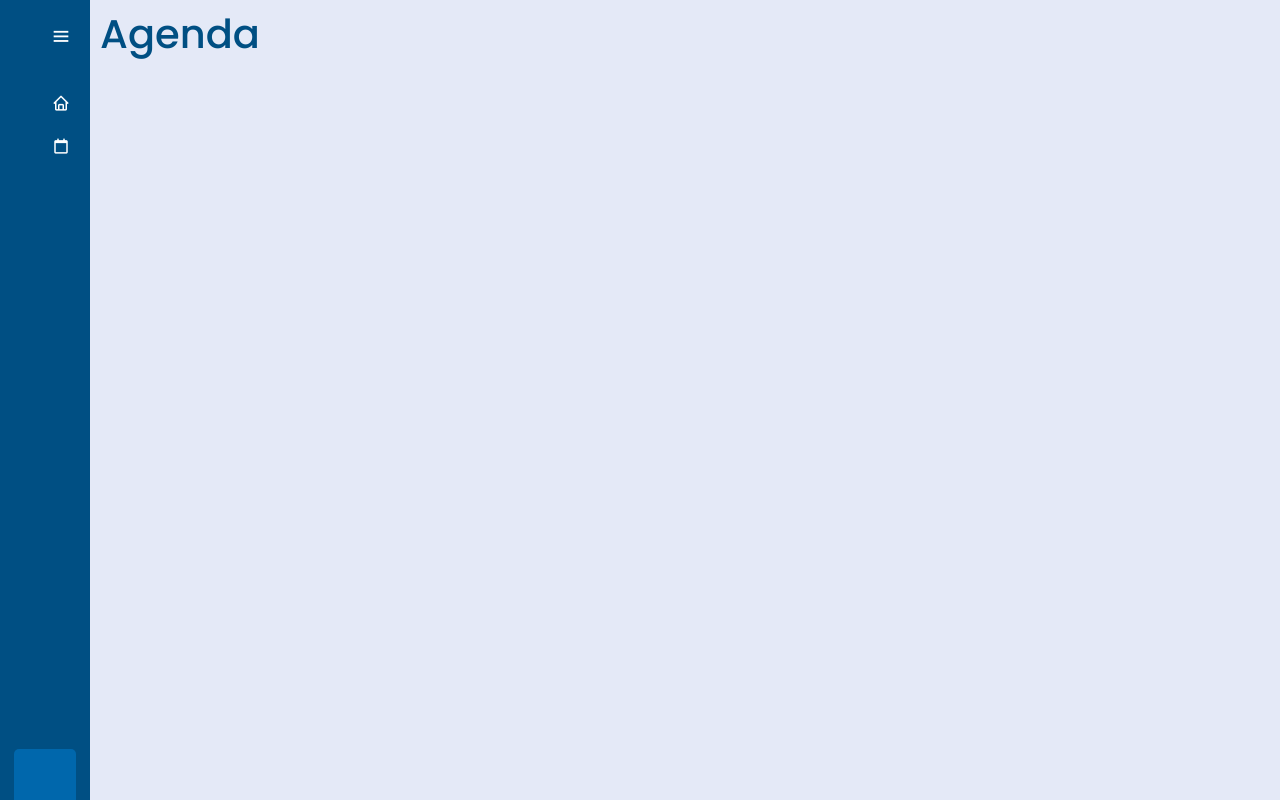
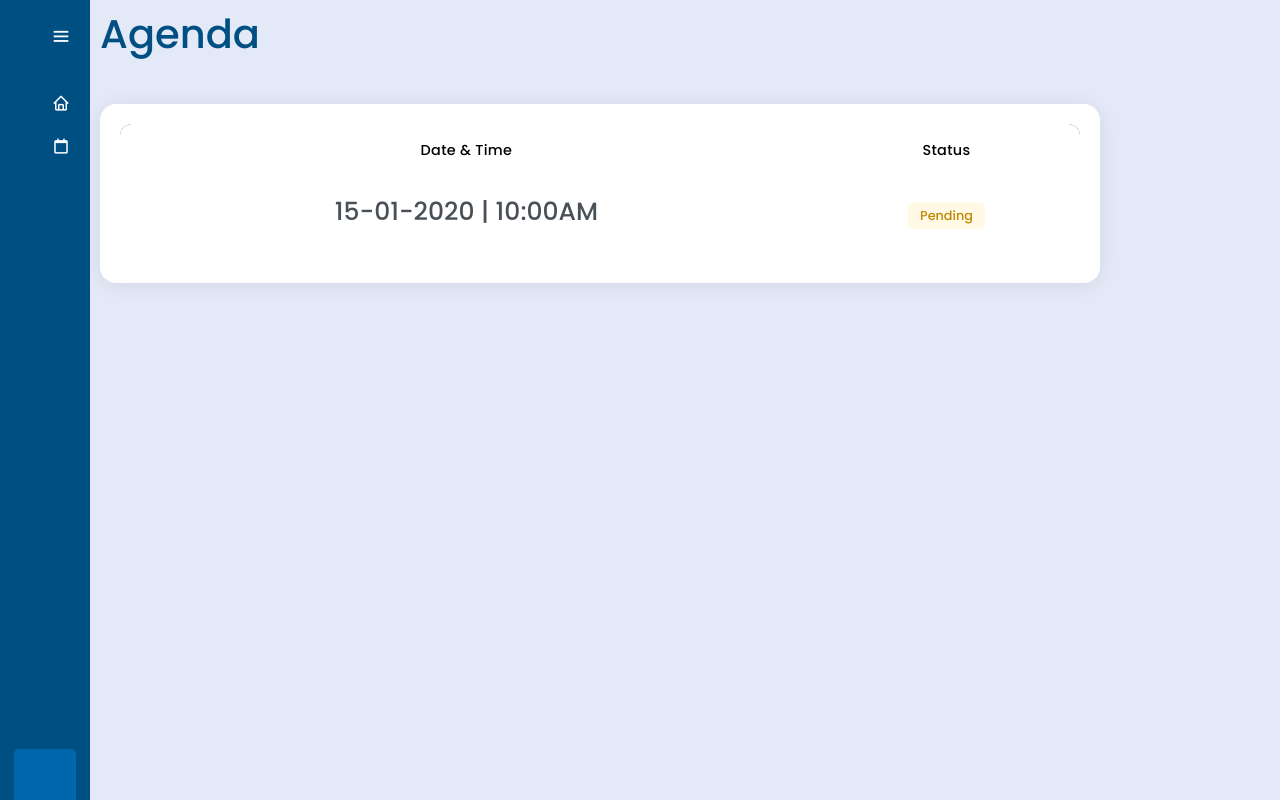
Before and after one commit to WesleyBule/MediFamba, a Django app: page /patients/agenda in a window 1280 px wide. Run offline with Django 5.2, Linux system fonts and the light colour scheme; a user stored in the database is signed in; tables that the repository leaves empty hold one stand-in row (values such as "Sample post"); some libraries are stand-ins or nearby versions.

Commit message:
feat: Patients agenda (beta)

```diff
--- a/users/models.py
+++ b/users/models.py
@@ -20,7 +20,7 @@ class Patient(models.Model):
     firstname = models.CharField(max_length=255, default="")
     lastname = models.CharField(max_length=255, default="")
     residence = models.CharField(max_length=50, default="")
-    phoneNumber = models.CharField(max_length=14, unique=True, default="+258 ")
+    phoneNumber = models.CharField(max_length=13, unique=True, default="+258 ")
     gender = models.CharField(max_length=8, choices=[('M',"Male"),('F','Female')], default="")
     birthDate = models.DateField()
 
--- a/users/templates/users/appointments.html
+++ b/users/templates/users/appointments.html
@@ -11,7 +11,6 @@ Doctor | Patients
 {% block body %}
     {% block main_content %}
         <style>
-
 
             .table-container {
                 margin: 0 auto;
--- a/users/templates/users/patient_doctors.html
+++ b/users/templates/users/patient_doctors.html
@@ -16,8 +16,8 @@
         <h1>Doctors</h1>
         <br>
         <a href="{% url 'home_patient' %}"><button type="button" class="btn btn-dark"><i class='bx  bx-chevron-left'>Back</i></button></a>
+
         {% for doctor in doctors %}
-
             <div class="container py-3">
                 <div class="card mb-4 shadow-sm border-0 p-3" style="border-radius: 12px; background-color: #f8f9fa;">
                     <div class="row g-3 align-items-center">
@@ -40,8 +40,7 @@
                         </div>
 
                         <div class="col-md-auto text-md-end mt-2 mt-md-0">
-                            <p class="mb-1"><i class="bi bi-telephone-fill"></i> {{ doctor.phoneNumber }} </p>
-                            <a href="#" class="btn btn-warning btn-sm">Book Appointment</a> <a href=""> call </a>
+                            <a href="#" class="btn btn-warning btn-sm">Book Appointment</a>
                         </div>
                     </div>
                 </div>
--- a/users/templates/users/patients_agenda.html
+++ b/users/templates/users/patients_agenda.html
@@ -10,5 +10,162 @@
 {% block body %}
     {% block main_content %}
         <h1>Agenda</h1>
+        <br>
+        <style>
+
+            .table-container {
+                margin: 0 auto;
+                background: white;
+                border-radius: 16px;
+                padding: 20px;
+                box-shadow: 0 2px 20px rgba(0, 0, 0, 0.08);
+                width: 1000px;
+                max-width: none;
+            }
+
+
+            .modern-table {
+                width: 100%;
+                border-collapse: separate;
+                border-spacing: 0;
+                overflow: hidden;
+                border-radius: 5px;
+            }
+
+            .modern-table thead {
+                background: #2c3e50;
+                color: white;
+            }
+
+            .modern-table thead th {
+                padding: 16px 20px;
+                font-weight: 500;
+                font-size: 0.9rem;
+                letter-spacing: 0.3px;
+                border: none;
+            }
+
+            .modern-table thead th:first-child {
+                border-top-left-radius: 12px;
+            }
+
+            .modern-table thead th:last-child {
+                border-top-right-radius: 12px;
+            }
+
+            .modern-table tbody tr {
+                transition: all 0.2s ease;
+                border-bottom: 1px solid #eee;
+            }
+
+            .modern-table tbody tr:hover {
+                background-color: #f8f9fa;
+            }
+
+            .modern-table tbody td {
+                padding: 16px 20px;
+                vertical-align: middle;
+                border: none;
+                color: #495057;
+            }
+
+            .modern-table tbody tr:last-child {
+                border-bottom: none;
+            }
+
+            .modern-table tbody tr:last-child td:first-child {
+                border-bottom-left-radius: 12px;
+            }
+
+            .modern-table tbody tr:last-child td:last-child {
+                border-bottom-right-radius: 12px;
+            }
+
+            .badge-status {
+                padding: 5px 12px;
+                border-radius: 6px;
+                font-size: 0.8rem;
+                font-weight: 500;
+            }
+
+            .status-ativo {
+                background-color: #e8f5e9;
+                color: #2e7d32;
+            }
+
+            .status-pendente {
+                background-color: #fff9e6;
+                color: #bf8700;
+            }
+
+            .status-inativo {
+                background-color: #f5f5f5;
+                color: #ff0000;
+            }
+
+            .action-btn {
+                padding: 6px 14px;
+                border-radius: 6px;
+                border: 1px solid #dee2e6;
+                cursor: pointer;
+                transition: all 0.2s ease;
+                font-size: 0.85rem;
+                margin: 0 3px;
+                background: white;
+                color: #495057;
+            }
+
+            .action-btn:hover {
+                background-color: #f8f9fa;
+                border-color: #adb5bd;
+            }
+
+            .btn-delete {
+                border-color: #dc3545;
+                color: #dc3545;
+            }
+
+            .btn-delete:hover {
+                background-color: #dc3545;
+                color: white;
+            }
+
+            .info-msg{
+                color: #222;
+                left: 50%;
+            }
+
+        </style>
+        {% if agenda %}
+            <div class="table-container">
+                <table class="table modern-table">
+                    <thead class="table-header">
+                        <tr>
+                            <th class="text-center">Date & Time</th>
+                            <th class="text-center">Status</th>
+                        </tr>
+                    </thead>
+                    <tbody>
+                        {% for agenda in agenda %}
+                            <tr>
+                                <td class="text-center">{{ agenda.date|date:"d-m-Y | h:iA" }}</td>
+
+                                {% if agenda.status == 'confirmed' %}
+                                    <td class="text-center"><span class="badge-status status-ativo">{{ agenda.status|title }}</span></td>
+                                {% elif agenda.status == 'pending' %}
+                                    <td class="text-center"><span class="badge-status status-pendente">{{ agenda.status|title }}</span></td>
+                                {% elif agenda.status == 'cancelled' %}
+                                    <td class="text-center"><span class="badge-status status-inativo">{{ agenda.status|title }}</span></td>
+                                {% else %}
+                                    <td class="text-center">{{ agenda.status|default:"---" }}</td>
+                                {% endif %}
+                            </tr>
+                        {% endfor %}
+                    </tbody>
+                </table>
+            </div>
+        {% else %}
+            <p class="info-msg">No Appointments Available :(</p>
+        {% endif %}
     {% endblock main_content %}
 {% endblock body %}
--- a/users/urls.py
+++ b/users/urls.py
@@ -1,6 +1,5 @@
 from django.urls import path
 from . import views
-
 
 urlpatterns =[
     path("sign/",views.user_register, name="signUp"),
--- a/users/views.py
+++ b/users/views.py
@@ -115,7 +115,8 @@ def home_patients(request):
 @has_role_decorator('patient')
 @login_required(login_url='logIn')
 def agendaList(request):
-    agenda = Appointment.objects.all()
+    patient = Patient.objects.get(user=request.user)
+    agenda = Appointment.objects.filter(patient=patient)
     context = {
         'agenda':agenda,
     }
@@ -126,7 +127,10 @@ def agendaList(request):
 @login_required(login_url='logIn')
 def doctorList(request):
     doctors = Doctor.objects.all()
+    doctors_lenght = Doctor.objects.count()
     context = {
         'doctors':doctors,
+        'doctors_len':doctors_lenght,
     }
+
     return render(request,"users/patient_doctors.html", context)
```
Also changed, not shown: 1 other file.
